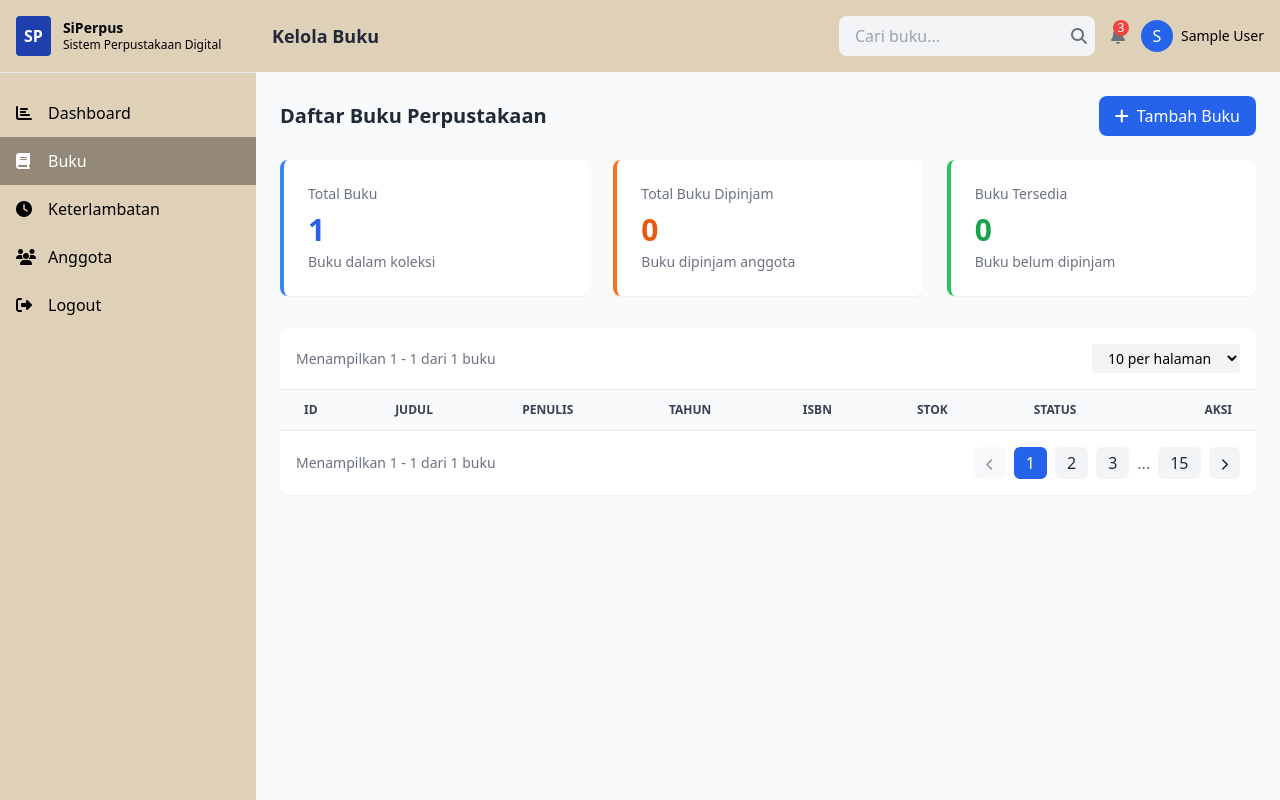
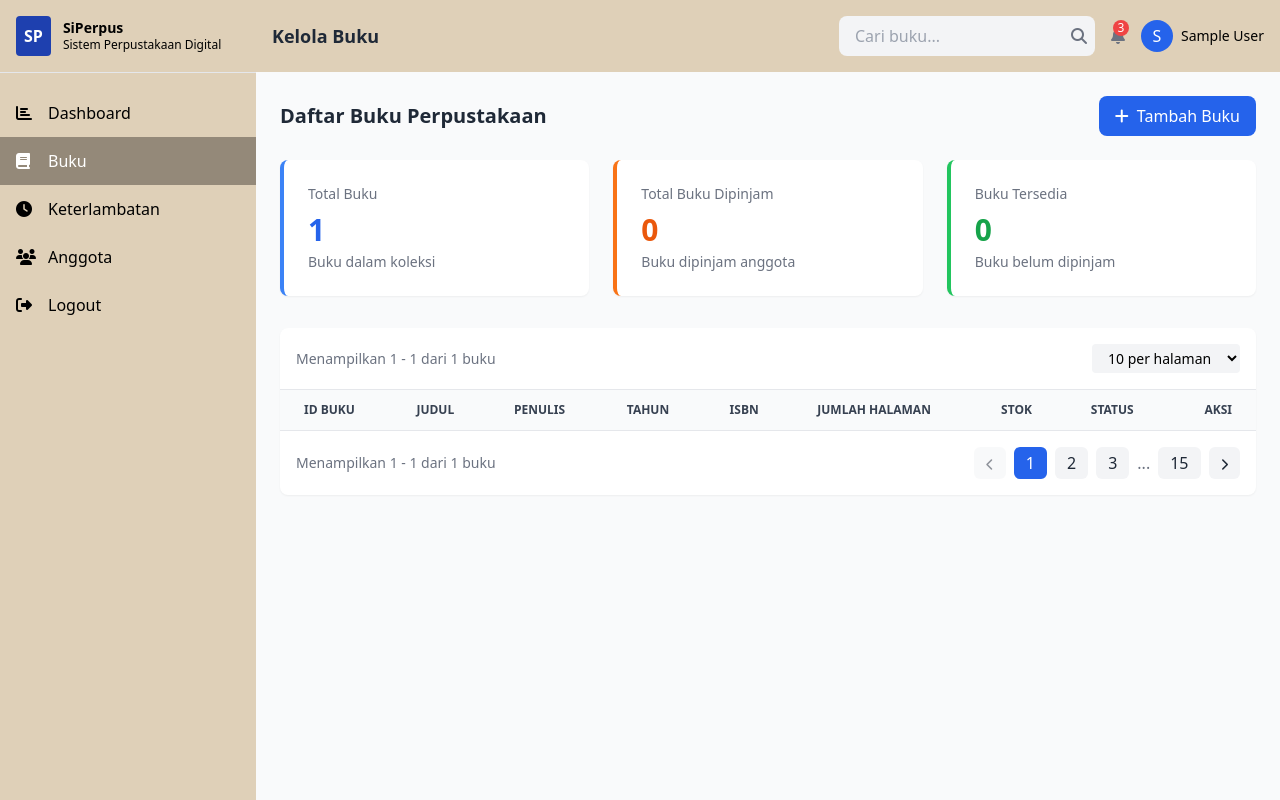
Before and after one commit to alghifarydaffa62/FinalExam, a PHP site: page /Admin/kelolaBuku.php in a window 1280 px wide. Run offline with PHP 8.4, Linux system fonts and the light colour scheme; the visitor is signed in with stand-in values (Sample User, id 1); data that the repository does not hold is empty; some libraries are stand-ins or nearby versions.

Commit message:
fixing form tambah buku

```diff
--- a/Admin/kelolaBuku.php
+++ b/Admin/kelolaBuku.php
@@ -1,5 +1,6 @@
 <?php
 session_start();
+include '../konek.php';
 
 if (!isset($_SESSION['admin_id'])) {
     header("Location: loginAdmin.php");
@@ -47,15 +48,26 @@ $book_stats = [
 ];
 
 if (isset($_POST['add_book'])) {
+    // $IdBuku = trim($_POST['id_buku']);
+    // $Judul = trim($_POST['judul']);
+    // $Penulis = trim($_POST['penulis']);
+    // $Tahun = trim($_POST['tahun']);
+    // $ISBN = trim($_POST['isbn']);
+    // $Stok = trim($_POST['stok']);
+
     $new_book = [
-        'id' => (string)(count($_SESSION['books']) + 1),
+        'id' => $_POST['id_buku'],
         'judul' => $_POST['judul'],
         'penulis' => $_POST['penulis'],
         'tahun' => $_POST['tahun'],
         'isbn' => $_POST['isbn'],
+        'halaman' => $_POST['halaman'],
         'stok' => (int)$_POST['stok'],
         'status' => (int)$_POST['stok'] > 0 ? 'Tersedia' : 'Dipinjam'
     ];
+    // $stmt = $conn->prepare("INSERT INTO buku (ID, Judul, Penulis, Tahun, Jumlah_halaman, ISBN, stok) VALUES (?, ?, ?, ?, ?, ?, ?)");
+    // $stmt->bind_param($IdBuku, $Judul, $Penulis, $Tahun, $)
+
     $_SESSION['books'][] = $new_book;
     $_SESSION['success_message'] = "Buku berhasil ditambahkan!";
     header("Location: kelolaBuku.php");
@@ -70,6 +82,7 @@ if (isset($_POST['edit_book'])) {
             $book['penulis'] = $_POST['penulis'];
             $book['tahun'] = $_POST['tahun'];
             $book['isbn'] = $_POST['isbn'];
+            $book['halaman'] = $_POST['halaman'];
             $book['stok'] = (int)$_POST['stok'];
             $book['status'] = (int)$_POST['stok'] > 0 ? 'Tersedia' : 'Dipinjam';
             break;
@@ -230,11 +243,12 @@ if (!empty($search_query)) {
                         <table class="w-full text-sm text-left">
                             <thead class="text-xs text-gray-700 uppercase bg-gray-50">
                                 <tr>
-                                    <th class="px-6 py-3">ID</th>
+                                    <th class="px-6 py-3">ID Buku</th>
                                     <th class="px-6 py-3">Judul</th>
                                     <th class="px-6 py-3">Penulis</th>
                                     <th class="px-6 py-3">Tahun</th>
                                     <th class="px-6 py-3">ISBN</th>
+                                    <th class="px-6 py-3">Jumlah Halaman</th>
                                     <th class="px-6 py-3">Stok</th>
                                     <th class="px-6 py-3">Status</th>
                                     <th class="px-6 py-3 text-right">Aksi</th>
@@ -248,6 +262,7 @@ if (!empty($search_query)) {
                                         <td class="px-6 py-4"><?php echo htmlspecialchars($book['penulis']); ?></td>
                                         <td class="px-6 py-4"><?php echo htmlspecialchars($book['tahun']); ?></td>
                                         <td class="px-6 py-4"><?php echo htmlspecialchars($book['isbn']); ?></td>
+                                        <td class="px-6 py-4"><?php echo htmlspecialchars($book['halaman']); ?></td>
                                         <td class="px-6 py-4"><?php echo htmlspecialchars($book['stok']); ?></td>
                                         <td class="px-6 py-4">
                                             <?php if ($book['status'] === 'Tersedia'): ?>
@@ -290,7 +305,6 @@ if (!empty($search_query)) {
                         </table>
                     </div>
 
-                    <!-- Pagination -->
                     <div class="flex items-center justify-between p-4 border-t">
                         <div class="text-sm text-gray-500">
                             Menampilkan <span class="font-medium">1 - <?php echo count($filtered_books); ?></span> dari <span class="font-medium"><?php echo $book_stats['total_buku']; ?></span> buku
@@ -324,6 +338,10 @@ if (!empty($search_query)) {
             </div>
             <form id="addForm" method="POST" class="space-y-4">
                 <div>
+                    <label class="block text-sm font-medium text-gray-700 mb-1">ID Buku <span class="text-red-500">*</span></label>
+                    <input type="text" name="id_buku" id="id_buku" class="w-full px-3 py-2 border border-gray-300 rounded-md focus:outline-none focus:ring-2 focus:ring-blue-500" required>
+                </div>
+                <div>
                     <label class="block text-sm font-medium text-gray-700 mb-1">Judul <span class="text-red-500">*</span></label>
                     <input type="text" name="judul" id="addJudul" class="w-full px-3 py-2 border border-gray-300 rounded-md focus:outline-none focus:ring-2 focus:ring-blue-500" required>
                 </div>
@@ -338,6 +356,10 @@ if (!empty($search_query)) {
                 <div>
                     <label class="block text-sm font-medium text-gray-700 mb-1">ISBN <span class="text-red-500">*</span></label>
                     <input type="text" name="isbn" id="addIsbn" class="w-full px-3 py-2 border border-gray-300 rounded-md focus:outline-none focus:ring-2 focus:ring-blue-500" required>
+                </div>
+                <div>
+                    <label class="block text-sm font-medium text-gray-700 mb-1">Jumlah Halaman <span class="text-red-500">*</span></label>
+                    <input type="text" name="halaman" id="halaman" class="w-full px-3 py-2 border border-gray-300 rounded-md focus:outline-none focus:ring-2 focus:ring-blue-500" required>
                 </div>
                 <div>
                     <label class="block text-sm font-medium text-gray-700 mb-1">Stok <span class="text-red-500">*</span></label>
@@ -379,6 +401,10 @@ if (!empty($search_query)) {
             <form id="editForm" method="POST" class="space-y-4">
                 <input type="hidden" name="edit_id" id="editId">
                 <div>
+                    <label class="block text-sm font-medium text-gray-700 mb-1">ID Buku <span class="text-red-500">*</span></label>
+                    <input type="text" name="id_buku" id="editIdBuku" class="w-full px-3 py-2 border border-gray-300 rounded-md focus:outline-none focus:ring-2 focus:ring-blue-500" required>
+                </div>
+                <div>
                     <label class="block text-sm font-medium text-gray-700 mb-1">Judul <span class="text-red-500">*</span></label>
                     <input type="text" name="judul" id="editJudul" class="w-full px-3 py-2 border border-gray-300 rounded-md focus:outline-none focus:ring-2 focus:ring-blue-500" required>
                 </div>
@@ -393,6 +419,10 @@ if (!empty($search_query)) {
                 <div>
                     <label class="block text-sm font-medium text-gray-700 mb-1">ISBN <span class="text-red-500">*</span></label>
                     <input type="text" name="isbn" id="editIsbn" class="w-full px-3 py-2 border border-gray-300 rounded-md focus:outline-none focus:ring-2 focus:ring-blue-500" required>
+                </div>
+                <div>
+                    <label class="block text-sm font-medium text-gray-700 mb-1">Jumlah Halaman <span class="text-red-500">*</span></label>
+                    <input type="number" name="halaman" id="editHalaman" class="w-full px-3 py-2 border border-gray-300 rounded-md focus:outline-none focus:ring-2 focus:ring-blue-500" required>
                 </div>
                 <div>
                     <label class="block text-sm font-medium text-gray-700 mb-1">Stok <span class="text-red-500">*</span></label>
@@ -456,6 +486,10 @@ if (!empty($search_query)) {
                     <span>${book.isbn}</span>
                 </div>
                 <div class="flex">
+                    <strong class="w-24">Jumlah halaman:</strong>
+                    <span>${book.halaman}</span>
+                </div>
+                <div class="flex">
                     <strong class="w-24">Stok:</strong>
                     <span>${book.stok}</span>
                 </div>
@@ -479,11 +513,12 @@ if (!empty($search_query)) {
             const book = books.find(b => b.id === id);
 
             if (book) {
-                document.getElementById('editId').value = book.id;
+                document.getElementById('editIdBuku').value = book.id;
                 document.getElementById('editJudul').value = book.judul;
                 document.getElementById('editPenulis').value = book.penulis;
                 document.getElementById('editTahun').value = book.tahun;
                 document.getElementById('editIsbn').value = book.isbn;
+                document.getElementById('editHalaman').value = book.halaman;
                 document.getElementById('editStok').value = book.stok;
 
                 document.getElementById('editModal').classList.remove('hidden');
```
